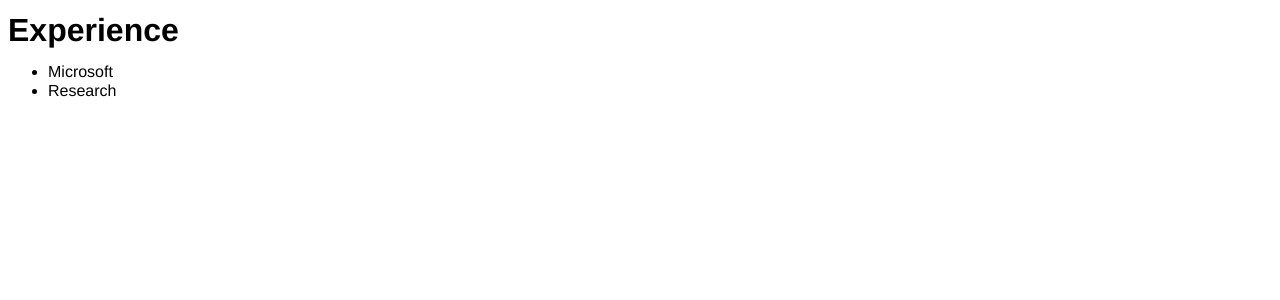
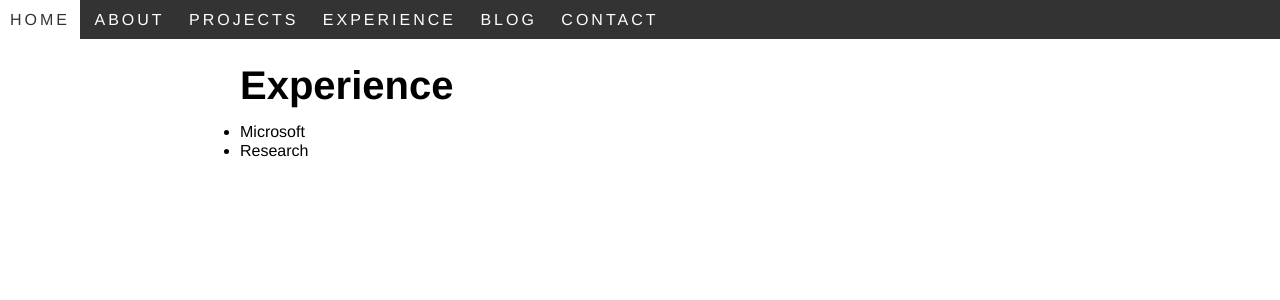
Before and after one commit to jroggeman/jroggeman.github.io, a Jekyll site: the page built from experience/index.md, in a window 1280 px wide. Shown: the top 300 px of the page. Built offline with Jekyll 4.4.1, drawn with Linux system fonts in a browser that asks for light colours.

Commit message:
Added navbar with styling

```diff
--- /dev/null
+++ b/_includes/header.html
@@ -0,0 +1,10 @@
+<nav>
+    <ul>
+        <li><a href="#">Home</a></li>
+        <li><a href="#">About</a></li>
+        <li><a href="#">Projects</a></li>
+        <li><a href="#">Experience</a></li>
+        <li><a href="#">Blog</a></li>
+        <li><a href="#">Contact</a></li>
+    </ul>
+</nav>
--- a/_layouts/default.html
+++ b/_layouts/default.html
@@ -6,6 +6,9 @@
     </head>
 
     <body>
+        {% include header.html %}
+        <div class="container">
         {{ content }}
+        </div>
     </body>
 </html>
--- /dev/null
+++ b/_sass/navbar.scss
@@ -0,0 +1,38 @@
+body {
+    margin-top: 39px;
+}
+
+nav {
+    // TODO: dev colors
+    background-color: #333;;
+    color: white;
+
+    // Item display
+    ul {
+        list-style-type: none;
+
+        li {
+            display: inline-block;
+
+            a {
+                padding: 10px;
+                color: white;
+                text-transform: uppercase;
+                text-decoration: none;
+                display: block;
+                letter-spacing: 3px;
+                font-weight: normal;
+
+                &:hover {
+                    background-color: white;
+                    color: #333;
+                }
+            }
+        }
+    }
+
+    // Sticky navbar
+    position: fixed;
+    top: 0;
+    width: 100%;
+}
--- a/_sass/reset.scss
+++ b/_sass/reset.scss
@@ -3,6 +3,7 @@
    License: none (public domain)
 */
 
+/*
 html, body, div, span, applet, object, iframe,
 h1, h2, h3, h4, h5, h6, p, blockquote, pre,
 a, abbr, acronym, address, big, cite, code,
@@ -23,7 +24,6 @@
     font: inherit;
     vertical-align: baseline;
 }
-/* HTML5 display-role reset for older browsers */
 article, aside, details, figcaption, figure,
 footer, header, hgroup, menu, nav, section {
     display: block;
@@ -46,3 +46,8 @@
     border-collapse: collapse;
     border-spacing: 0;
 }
+*/
+body, div, nav, ul {
+    margin: 0;
+    padding: 0;
+}
--- a/css/main.scss
+++ b/css/main.scss
@@ -2,9 +2,23 @@
 # Required by front matter
 ---
 
+@import 'reset';
 @import 'breakpoints';
 @import 'typography';
-/* CSS */
+@import 'navbar';
+
+h1 {
+    font-weight: bold;
+    font-size: 2.5em;
+    display: block;
+}
+
+.container {
+    width: 800px;
+    margin-left: auto;
+    margin-right: auto;
+    padding-top: 10px;
+}
 
 /* TODO: HERE AS EXAMPLE
 @include size-less-than($desktop) {
```
